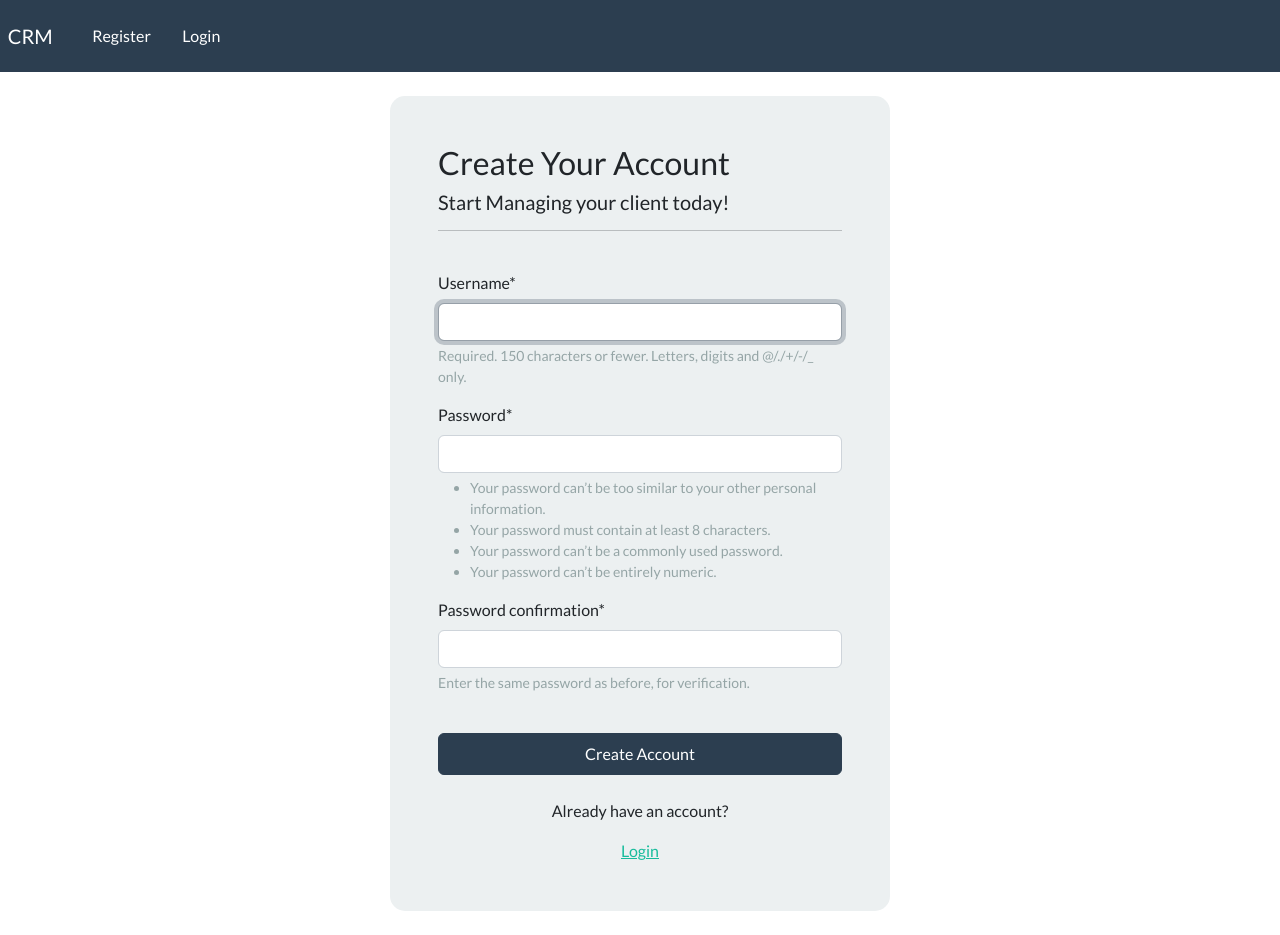
After one commit to Abhi8194/CRM, a Django app: page /register in a window 1280 px wide. The commit adds this page. Run offline with Django 5.2, Linux system fonts and the light colour scheme; some libraries are stand-ins or nearby versions.

Commit message:
login and registration done

```diff
--- a/crm/settings.py
+++ b/crm/settings.py
@@ -38,7 +38,10 @@ INSTALLED_APPS = [
     'django.contrib.messages',
     'django.contrib.staticfiles',
     'webapp',
+    'crispy_forms',
 ]
+
+CRISPY_TEMPLATE_PACK = 'bootstrap4'
 
 MIDDLEWARE = [
     'django.middleware.security.SecurityMiddleware',
--- a/static/css/styles.css
+++ b/static/css/styles.css
@@ -1,3 +1,5 @@
-h1{
-    color: red;
+.form-layout{
+    border-radius: 15px;
+    width: 500px;
+
 }
--- /dev/null
+++ b/webapp/forms.py
@@ -0,0 +1,20 @@
+from django.contrib.auth.forms import UserCreationForm,AuthenticationForm
+from django.contrib.auth.models import User
+from django import forms
+from django.forms.widgets import PasswordInput,TextInput
+
+
+
+# Register or Create a User
+
+class CreateUserForm(UserCreationForm):
+    class Meta:
+        model = User
+        fields = ['username', 'password1', 'password2']
+
+
+# login form
+
+class LoginForm(AuthenticationForm):
+    username = forms.CharField(widget=TextInput())
+    password = forms.CharField(widget=PasswordInput())
--- a/webapp/templates/webapp/base.html
+++ b/webapp/templates/webapp/base.html
@@ -15,6 +15,9 @@
 
     <body>
 
+        {% include 'webapp/navbar.html' %}
+
+
         <div class="container">
             <br>
 
@@ -25,10 +28,9 @@
         </div>
 
         <script src="{% static 'js/app.js' %}"></script>
-        <script src="https://code.jquery.com/jquery-3.3.1.min.js" crossorigin="anonymous"></script>
-        <script src="https://cdn.jsdelivr.net/npm/@popperjs/core@2.11.8/dist/umd/popper.min.js" integrity="sha384-I7E8VVD/ismYTF4hNIPjVp/Zjvgyol6VFvRkX/vR+Vc4jQkC+hVqc2pM8ODewa9r" crossorigin="anonymous"></script>
-        <script src="https://cdn.jsdelivr.net/npm/bootstrap@5.3.3/dist/js/bootstrap.min.js" integrity="sha384-0pUGZvbkm6XF6gxjEnlmuGrJXVbNuzT9qBBavbLwCsOGabYfZo0T0to5eqruptLy" crossorigin="anonymous"></script>
-
+        <script src="https://code.jquery.com/jquery-3.4.1.slim.min.js" integrity="sha384-J6qa4849blE2+poT4WnyKhv5vZF5SrPo0iEjwBvKU7imGFAV0wwj1yYfoRSJoZ+n" crossorigin="anonymous"></script>
+        <script src="https://cdn.jsdelivr.net/npm/popper.js@1.16.0/dist/umd/popper.min.js" integrity="sha384-Q6E9RHvbIyZFJoft+2mJbHaEWldlvI9IOYy5n3zV9zzTtmI3UksdQRVvoxMfooAo" crossorigin="anonymous"></script>
+        <script src="https://cdn.jsdelivr.net/npm/bootstrap@4.4.1/dist/js/bootstrap.min.js" integrity="sha384-wfSDF2E50Y2D1uUdj0O3uMBJnjuUD4Ih7YwaYd1iqfktj0Uod8GCExl3Og8ifwB6" crossorigin="anonymous"></script>
     </body>
 
 
--- /dev/null
+++ b/webapp/templates/webapp/navbar.html
@@ -0,0 +1,78 @@
+<nav class="navbar navbar-expand-lg navbar-dark bg-primary justify-content-center">
+
+    <a class="navbar-brand main-heading" href="{% url '' %}">
+
+      &nbsp; CRM
+
+    </a>
+
+
+    <button
+      class="navbar-toggler"
+      type="button"
+      data-toggle="collapse"
+      data-target="#navbarNavDropdown"
+      aria-controls="navbarNavDropdown"
+      aria-expanded="false"
+      aria-label="Toggle navigation"
+    >
+      <span class="navbar-toggler-icon"></span>
+
+    </button>
+
+
+      <div class="collapse navbar-collapse text-center" id="navbarNavDropdown">
+
+
+        <ul class="navbar-nav mr-auto">
+
+
+          &nbsp;     &nbsp;     &nbsp;
+
+          {% if user.is_authenticated %}
+
+            <li class="nav-item">
+
+              <a class="nav-link" href="{% url '' %}">Dashboard &nbsp; <i class="fa fa-home" aria-hidden="true"></i> </a>
+
+            </li>
+
+
+            &nbsp;     &nbsp;     &nbsp;
+
+
+            <li class="nav-item">
+
+              <a class="nav-link" href="{% url '' %}">Sign out &nbsp; <i class="fa fa-sign-out" aria-hidden="true"></i> </a>
+
+            </li>
+
+
+        </ul>
+
+        {% else %}
+
+        <li class="nav-item">
+
+          <a class="nav-link" href="{% url 'register' %}"> Register </a>
+
+        </li>
+
+
+        &nbsp;     &nbsp;     &nbsp;
+
+
+        <li class="nav-item">
+
+          <a class="nav-link" href="{% url 'login' %}">Login</a>
+
+        </li>
+
+
+        {% endif %}
+
+
+      </div>
+
+
+  </nav>
--- /dev/null
+++ b/webapp/templates/webapp/register.html
@@ -0,0 +1,30 @@
+{% extends 'webapp/base.html' %}
+
+{% load crispy_forms_tags %}
+
+{% block content %}
+    <body>
+
+        <div class="container bg-light shadow-md p-5 form-layout">
+            <h3> Create Your Account </h3>
+            <h5> Start Managing your client today! </h5>
+            <hr>
+            <br>
+            <form method="POST" autocomplete="off">
+                {% csrf_token %}
+                {{form|crispy}}
+                <br>
+                <button type="submit" class="btn btn-primary w-100 btn-block p-2">Create Account</button>
+
+            </form>
+            <br>
+            <div class="text-center">
+                <p>Already have an account? </p><a href="{% url 'login' %}"> Login </a>
+            </div>
+        </div>
+        <br>
+    </body>
+
+
+
+{% endblock %}
--- a/webapp/urls.py
+++ b/webapp/urls.py
@@ -3,4 +3,6 @@ from . import views
 
 urlpatterns = [
     path('', views.home, name=''),
+    path('register',views.register,name='register'),
+    path('my-login', views.my_login,name='login')
 ]
--- a/webapp/views.py
+++ b/webapp/views.py
@@ -1,5 +1,38 @@
-from django.shortcuts import render
-from django.http import HttpResponse
+from django.shortcuts import render,redirect
+from .forms import *
+from django.contrib.auth.models import auth
+from django.contrib.auth import authenticate
+
+
+
 
 def home(request):
     return render(request,'webapp/index.html')
+
+# register user
+
+def register(request):
+    form = CreateUserForm()
+    if request.method == 'POST':
+        form = CreateUserForm(request.POST)
+        if form.is_valid():
+            form.save()
+
+    context = {'form':form}
+    return render(request,'webapp/register.html',context=context)
+
+# login a user
+
+def my_login(request):
+    form = LoginForm()
+    if request.method == 'POST':
+        form = LoginForm(request,data=request.POST)
+        if form.is_valid():
+            username = request.POST.get('username')
+            password = request.POST.get('password')
+            user = authenticate(request,username=username,password=password)
+            if user is not None:
+                auth.login(request,user)
+
+    context = {'form2': form}
+    return render(request,'webapp/my-login.html',context=context)
```
Also changed, not shown: webapp/templates/webapp/index.html (+21 -1 lines), webapp/templates/webapp/my-login.html (added, +29 -0 lines), webapp/templates/webapp/create-record.html (added), webapp/templates/webapp/dashboard.html (added), webapp/templates/webapp/update-record.html (added), webapp/templates/webapp/view-record.html (added).
